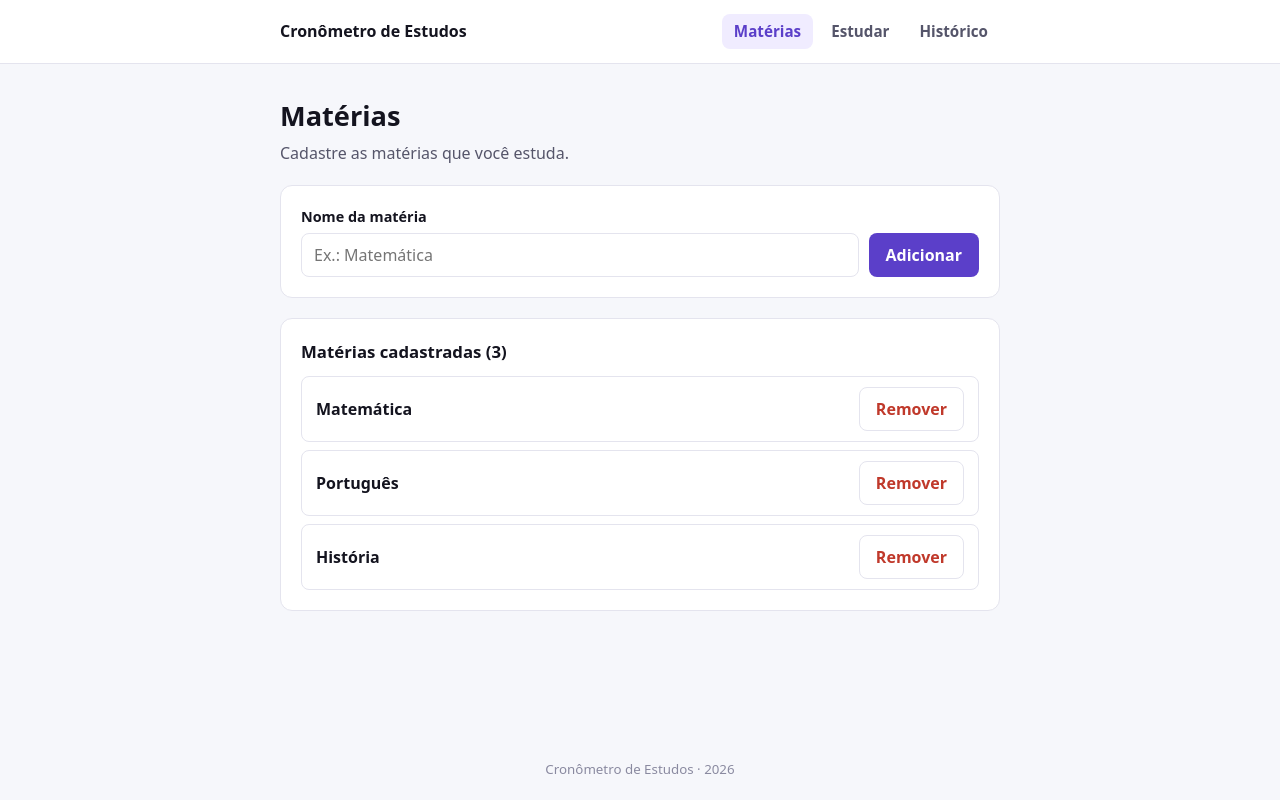
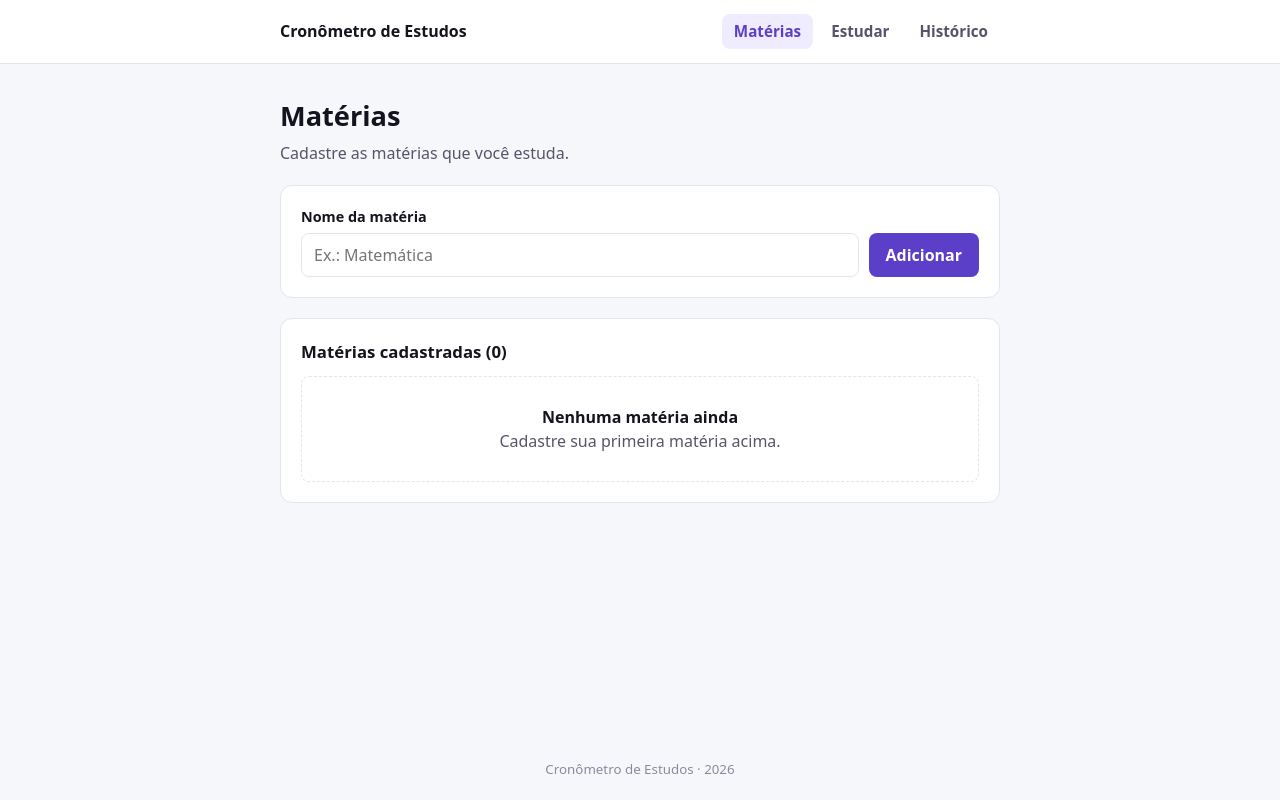
Before and after one commit to AmosSantos02/pomodoro-school-subject, a React (Vite) app: page /materias in a window 1280 px wide. Built offline with nearby package versions, Linux system fonts and the light colour scheme.

Commit message:
feat(passo 7): State das matérias com remoção persistida no localStorage

```diff
--- a/src/components/MateriaItem.jsx
+++ b/src/components/MateriaItem.jsx
@@ -8,10 +8,8 @@
 function MateriaItem({ materia, onRemover }) {
   return (
     <li className="materia-item">
-      {/* TODO [passo 3 do GUIA] trocar o texto fixo pelo nome que vem em materia */}
       <span className="materia-item__nome">{materia.nome}</span>
-      {/* TODO [passo 7 do GUIA] ao clicar, chamar onRemover com o id da matéria */}
-      <button type="button" className="btn btn--ghost-danger">
+      <button type="button" className="btn btn--ghost-danger" onClick={() => {onRemover(materia.id)}}>
         Remover
       </button>
     </li>
--- a/src/components/MateriaList.jsx
+++ b/src/components/MateriaList.jsx
@@ -17,7 +17,7 @@ function MateriaList({ materias, onRemover }) {
       ) : (
         <ul className="materia-list">
           {materias.map(materia => (
-            <MateriaItem key={materia.id} materia={materia} />
+            <MateriaItem key={materia.id} materia={materia} onRemover={onRemover}/>
           ))}
         </ul>
       )}
--- a/src/pages/MateriasPage.jsx
+++ b/src/pages/MateriasPage.jsx
@@ -1,12 +1,18 @@
+import { useState } from 'react'
 import MateriaForm from '../components/MateriaForm'
 import MateriaList from '../components/MateriaList'
 import PageHeader from '../components/PageHeader'
-import { MATERIAS_EXEMPLO } from '../data/dadosExemplo'
+import { lerMaterias, salvarMaterias } from '../services/storageService'
 
 function MateriasPage() {
-  // TODO [passo 7 do GUIA] criar o state das matérias (iniciando com o que está salvo no localStorage)
-  // TODO [passo 7 do GUIA] criar a função que remove uma matéria (atualiza o state e salva)
+  const [materias,setMaterias] = useState(() => lerMaterias())
   // TODO [passo 8 do GUIA] criar o state do campo de texto e do erro; criar a função que valida e adiciona a matéria
+
+  function removerMateria(id){
+    const newList = materias.filter(m => m.id !== id) // List without ID passed as parameter
+    setMaterias(newList)
+    salvarMaterias(newList)
+  }
 
   return (
     <>
@@ -15,8 +21,7 @@ function MateriasPage() {
       {/* TODO [passo 3 do GUIA] passar as props (valor, erro, onChange, onSubmit) para o formulário */}
       <MateriaForm />
 
-      {/* TODO [passo 3 do GUIA] passar materias e onRemover para a lista (primeiro com MATERIAS_EXEMPLO, depois com o state) */}
-      <MateriaList materias={MATERIAS_EXEMPLO} />
+      <MateriaList materias={materias} onRemover={removerMateria} />
     </>
   )
 }
--- a/src/utils/gerarId.js
+++ b/src/utils/gerarId.js
@@ -4,5 +4,5 @@
  * @returns {string}
  */
 export function gerarId() {
-  // TODO [passo 7 do GUIA] devolver um id que não se repita (pesquise crypto.randomUUID)
+  return crypto.randomUUID()
 }
```
